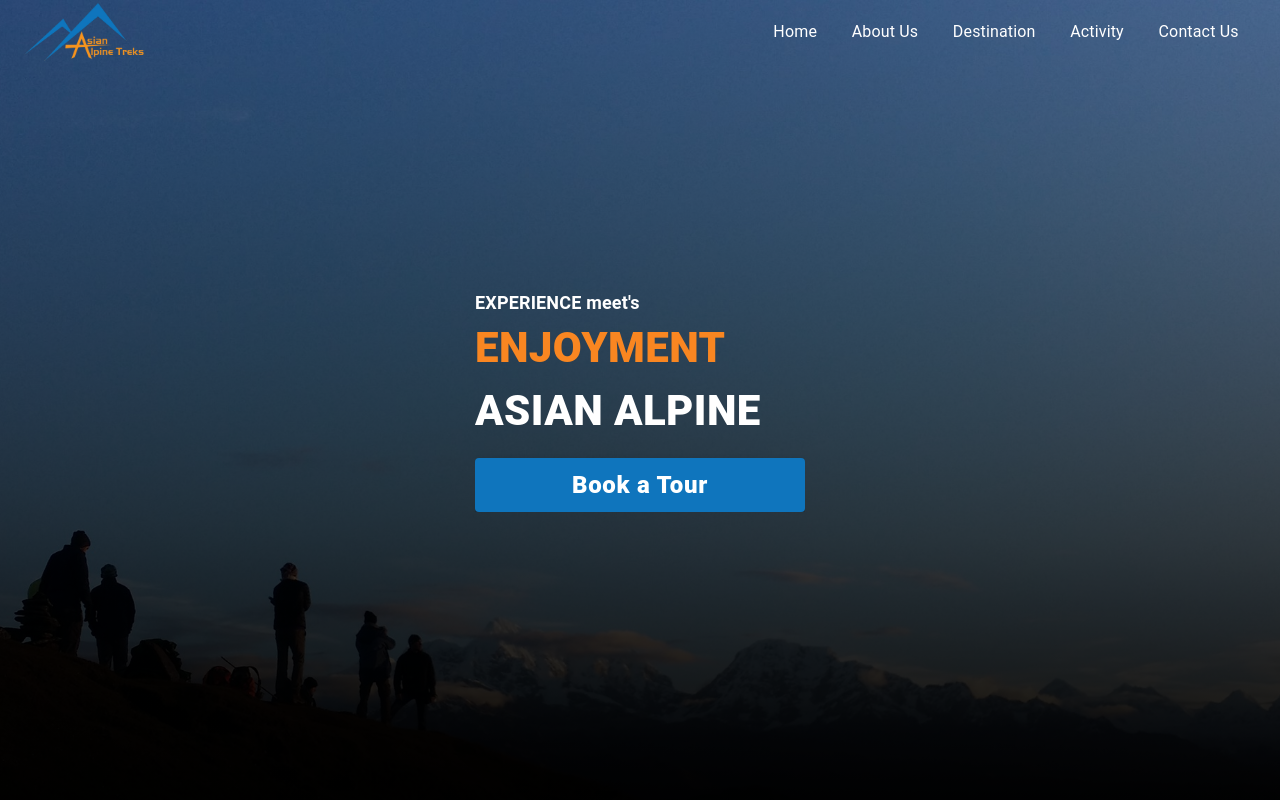
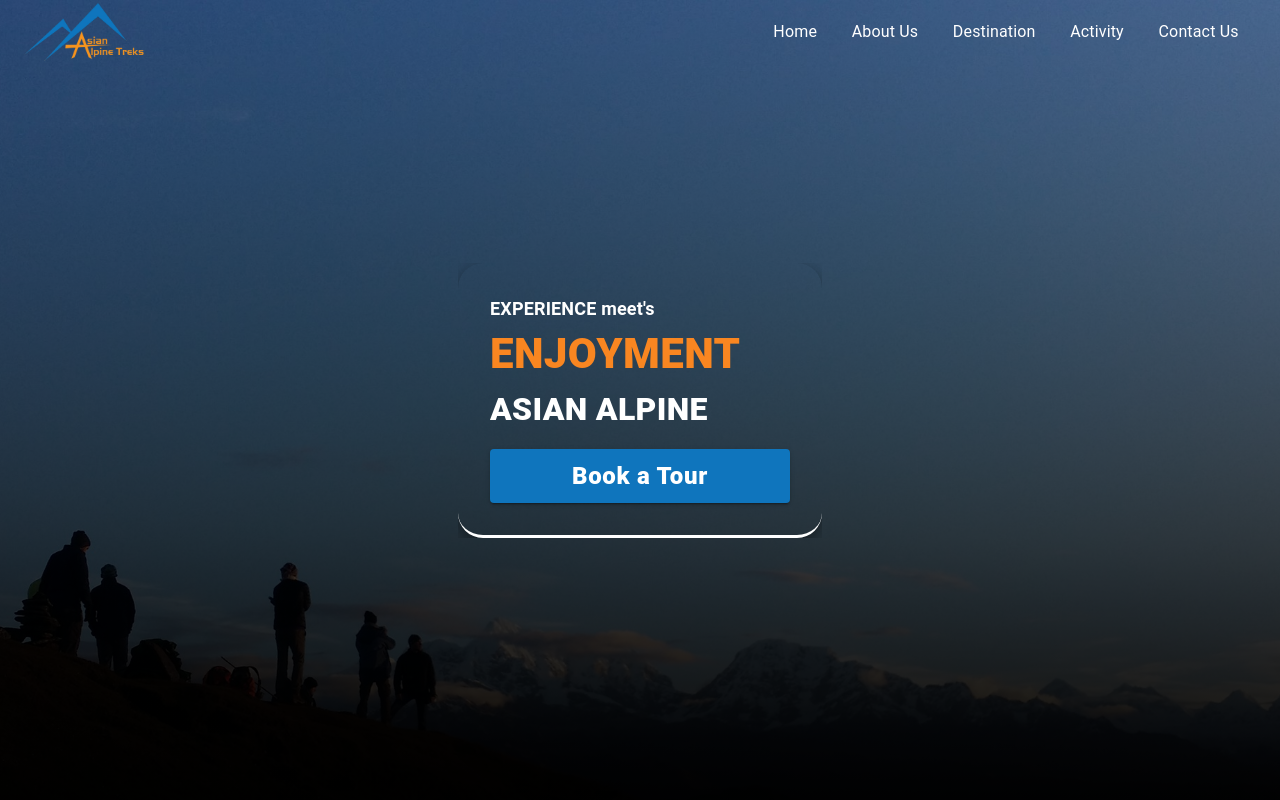
Before and after one commit to NgimaGS/asian-alpine, a React (Vite) app: page / in a window 1280 px wide. Shown: the top 800 px of the page. Built offline with nearby package versions, Linux system fonts and the light colour scheme.

Commit message:
Updated details

```diff
--- a/src/app/contexts/theme/ThemeModeContext.tsx
+++ b/src/app/contexts/theme/ThemeModeContext.tsx
@@ -11,6 +11,7 @@
   toggleMode: () => void;
   mode: "light" | "dark";
   isDarkMode: boolean;
+  isLoading: boolean;
   isMobile: boolean;
 }
 
@@ -19,6 +20,7 @@
   mode: "light",
   isDarkMode: false,
   isMobile: false,
+  isLoading: true,
 });
 
 interface ThemeContextProviderProps {
@@ -28,6 +30,19 @@
 export const ThemeContextProvider: React.FC<ThemeContextProviderProps> = ({
   children,
 }) => {
+  const [isLoading, setIsLoading] = useState(true);
+
+  useEffect(() => {
+    // Simulate loading for 2 seconds
+    const timer = setTimeout(() => {
+      setIsLoading(false);
+    }, 2500);
+
+    return () => {
+      clearTimeout(timer); // Clean up the timer if the component unmounts
+    };
+  }, []);
+
   const [isDarkMode, setIsDarkMode] = useState(
     window.matchMedia &&
       window.matchMedia("(prefers-color-scheme: dark)").matches
@@ -58,6 +73,7 @@
     mode,
     isDarkMode,
     isMobile,
+    isLoading,
   };
 
   let theme = createTheme({
--- a/src/app/layout/AppLayout.tsx
+++ b/src/app/layout/AppLayout.tsx
@@ -1,21 +1,12 @@
 import Loader from "../components/loader/Loader";
 import Navbar from "../components/navbar/Navbar";
-import { useState, useEffect } from "react";
+import { useContext } from "react";
 import { motion } from "framer-motion";
 
+import ThemeModeContext from "../contexts/theme/ThemeModeContext";
+
 export const AppLayout = () => {
-  const [isLoading, setIsLoading] = useState(true);
-
-  useEffect(() => {
-    // Simulate loading for 2 seconds
-    const timer = setTimeout(() => {
-      setIsLoading(false);
-    }, 2500);
-
-    return () => {
-      clearTimeout(timer); // Clean up the timer if the component unmounts
-    };
-  }, []);
+  const { isLoading } = useContext(ThemeModeContext);
 
   return (
     <div
--- a/src/app/pages/landing_page/home/LandingPage.tsx
+++ b/src/app/pages/landing_page/home/LandingPage.tsx
@@ -1,6 +1,7 @@
 import { Typography, Box, Container, Button } from "@mui/material";
 import { motion } from "framer-motion";
-import { useEffect, useState } from "react";
+import { useEffect, useState, useContext } from "react";
+import ThemeModeContext from "../../../contexts/theme/ThemeModeContext";
 
 const imageUrls = [
   "/assets/landing_page/img1.jpg",
@@ -13,6 +14,7 @@
 
 const LandingPage = () => {
   const [currentImageIndex, setCurrentImageIndex] = useState(0);
+  const { isLoading } = useContext(ThemeModeContext);
 
   const nextImage = () => {
     setCurrentImageIndex((prevIndex) => (prevIndex + 1) % imageUrls.length);
@@ -45,10 +47,23 @@
         <div
           style={{ overflow: "hidden", maxWidth: "100vw", maxHeight: "100vh" }}
         >
+          <Box
+            sx={{
+              borderBottom: "3px solid white",
+              padding: "32px",
+              borderRadius: "25px",
+              boxShadow:
+                "0 4px 8px 0 rgba(0, 0, 0, 0.2), 0 6px 20px 0 rgba(0, 0, 0, 0.19)",
+            }}
+          >
             <motion.div
               initial={{ y: "90vh" }}
               animate={{ y: 0 }}
-            transition={{ duration: 1.5, delay: 2, ease: "easeInOut" }}
+              transition={{
+                duration: 1.5,
+                delay: isLoading ? 2 : 0,
+                ease: "easeInOut",
+              }}
             >
               <Typography
                 sx={{ fontWeight: 700, fontSize: "18px", color: "#fff" }}
@@ -68,12 +83,16 @@
             <motion.div
               initial={{ x: "90vw" }}
               animate={{ x: 0 }}
-            transition={{ duration: 1.8, delay: 2.5, ease: "easeInOut" }}
+              transition={{
+                duration: 1.8,
+                delay: isLoading ? 2 : 1,
+                ease: "easeInOut",
+              }}
             >
               <Typography
                 sx={{
                   fontWeight: 800,
-                fontSize: "42px",
+                  fontSize: "32px",
                   color: "#fff",
                 }}
               >
@@ -88,12 +107,13 @@
                 color: "#fff",
                 fontWeight: 800,
                 textTransform: "none",
-              width: "330px",
+                width: "300px",
                 backgroundColor: "primary.light",
               }}
             >
               Book a Tour
             </Button>
+          </Box>
         </div>
       </Box>
       <Box
```
Lines whose indentation alone changed are shown as unchanged.
